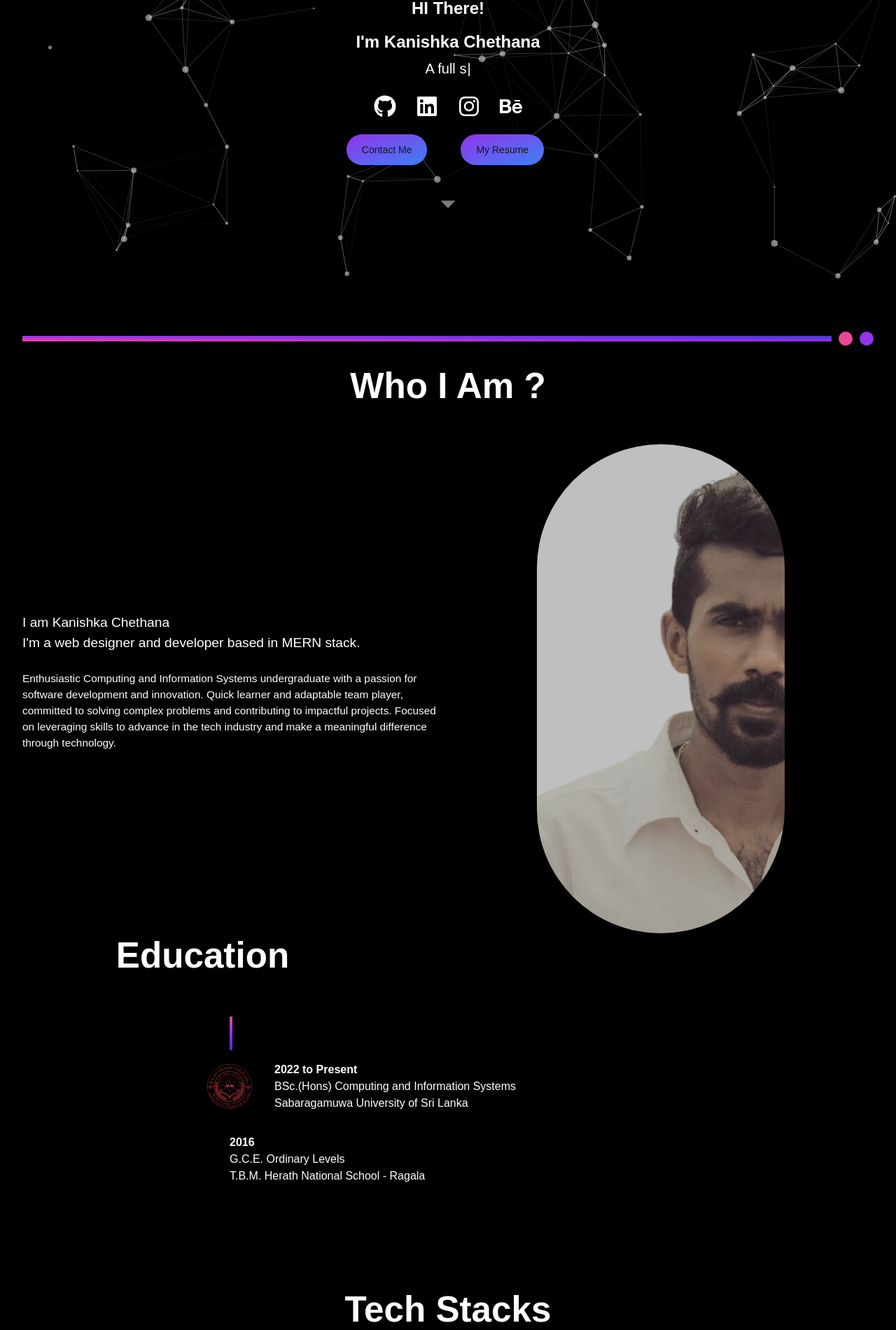
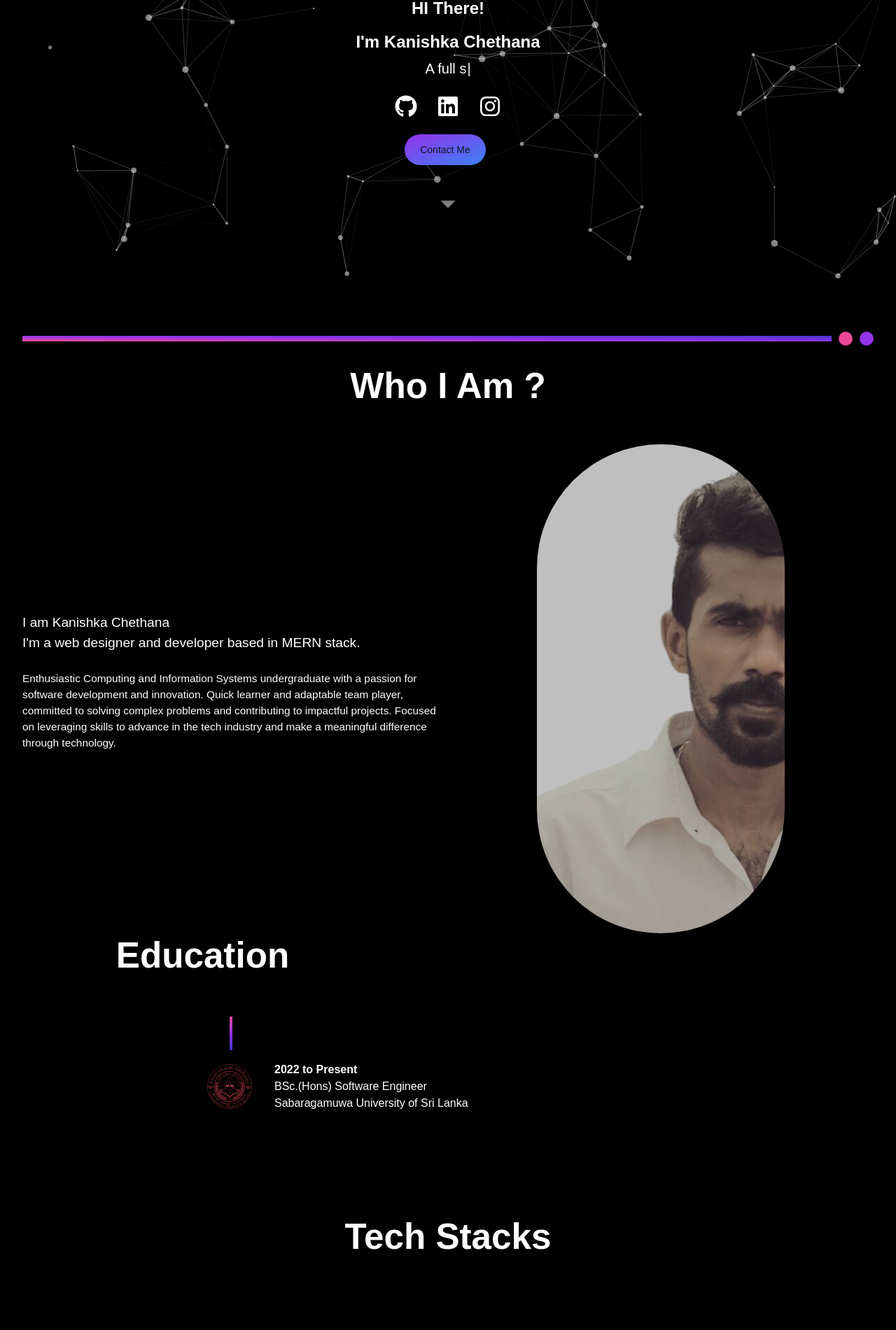
Before and after one commit to Kanishka-Che/NewPortfolio-master, a React (Vite) app: page / in a window 1280 px wide. Shown: the part 400-2301 px from the top of the page at 70% size. Built offline with nearby package versions, Linux system fonts and the light colour scheme.

Commit message:
contact file

```diff
--- a/src/components/Contact.jsx
+++ b/src/components/Contact.jsx
@@ -2,7 +2,10 @@ import React, { useState } from 'react';
 import { motion } from 'framer-motion';
 import { useInView } from 'react-intersection-observer';
 import emailjs from 'emailjs-com';
-import { FaGithub, FaLinkedin, FaFacebook, FaInstagram, FaYoutube, FaBlogger, FaStackOverflow, FaWhatsapp, FaEnvelope, FaPhone, FaMapMarkerAlt } from 'react-icons/fa';
+import {
+  FaGithub, FaLinkedin, FaFacebook, FaInstagram,
+  FaWhatsapp, FaEnvelope, FaPhone, FaMapMarkerAlt
+} from 'react-icons/fa';
 
 const fadeInVariants = {
   hidden: { y: 50, opacity: 0 },
@@ -18,43 +21,19 @@ const Contact = () => {
   const handleFormSubmit = (e) => {
     e.preventDefault();
 
-        emailjs
-            .sendForm(
-            'service_bmz6kns',
-            'template_irsfppu',
+    emailjs.sendForm(
+      'service_v0e93er',
+      'template_h91mgan',
       e.target,
-            'IPYLmr56gm3jq8OZq' // Add your user token here
-            )
-            .then(
+      'btotwDHrylpZeD4x2'
+    ).then(
       (result) => {
-                console.log('Email sent successfully:', result.text);
-                setFormStatus("🎉 Your message has been sent successfully! Thank you for reaching out. I'll get back to you soon.");
-                showPopup("🎉 Your message has been sent successfully! Thank you for reaching out. I'll get back to you soon.", "success");
+        setFormStatus("✅ Message sent successfully!");
       },
       (error) => {
-                console.error('Error sending email:', error.text);
-                setFormStatus("🚫 Oops! Something went wrong. Please try again later.");
-                showPopup("🚫 Oops! Something went wrong. Please try again later.", "error");
+        setFormStatus("❌ Failed to send message. Please try again.");
       }
     );
-
-        const showPopup = (message, type) => {
-            const popup = document.createElement('div');
-            popup.className = `popup-message ${type}`;
-            popup.textContent = message;
-            document.body.appendChild(popup);
-
-            setTimeout(() => {
-            popup.classList.add('show');
-            }, 100);
-
-            setTimeout(() => {
-            popup.classList.remove('show');
-            setTimeout(() => {
-                document.body.removeChild(popup);
-            }, 300);
-            }, 3000);
-        };
 
     e.target.reset();
   };
@@ -111,18 +90,17 @@ const Contact = () => {
 
           <button
             type="submit"
-                        className="button-primary"
+            className="bg-purple-600 hover:bg-purple-700 transition text-white px-6 py-2 rounded-lg font-medium"
           >
-                        <span>Send</span>
+            Send
           </button>
 
-                    {/* Form Status Message */}
           {formStatus && (
             <p className="text-center text-white mt-4">{formStatus}</p>
           )}
         </motion.form>
 
-                {/* Contact Details */}
+        {/* Contact Info */}
         <motion.div
           ref={ref3}
           className="flex flex-col gap-6 shadow-lg w-full md:w-1/2 p-6 rounded-lg"
@@ -131,8 +109,8 @@ const Contact = () => {
           variants={fadeInVariants}
           transition={{ duration: 0.5, delay: 0.3 }}
         >
-                    <a href="mailto:kanishkachethana@gailm.com" className="text-white text-lg font-medium flex items-center gap-2">
-                        <FaEnvelope className="w-6 h-6" /> kanishkachethana@gailm.com
+          <a href="mailto:kanishkachethana@gmail.com" className="text-white text-lg font-medium flex items-center gap-2">
+            <FaEnvelope className="w-6 h-6" /> kanishkachethana@gmail.com
           </a>
           <a href="tel:+94789107363" className="text-white text-lg font-medium flex items-center gap-2">
             <FaPhone className="w-6 h-6" /> +94 789 107 363
--- a/src/components/Education.jsx
+++ b/src/components/Education.jsx
@@ -62,38 +62,11 @@ const Education = () => {
             <div className="flex flex-col ml-4 p-4 bg-opacity-10 backdrop-blur-md rounded-lg">
               <span className="text-white font-bold">2022 to Present</span>
               <span className="text-white">
-                BSc.(Hons) Computing and Information Systems<br />
+                BSc.(Hons) Software Engineer<br />
                 Sabaragamuwa University of Sri Lanka
               </span>
             </div>
           </motion.div>
-
-          {/* Line 2 */}
-
-
-          {/* Badge 2 and Tab */}
-          <motion.div
-            className="flex items-center justify-start w-full relative"
-            initial="hidden"
-            animate={inView ? 'visible' : 'hidden'}
-            variants={fadeInVariants}
-            transition={{ duration: 0.2, ease: "easeInOut", delay: 0.2 }}
-          >
-
-
-          {/* Line 3 */}
-
-
-            <div className="flex flex-col ml-4 p-4 bg-opacity-10 backdrop-blur-md rounded-lg">
-              <span className="text-white font-bold">2016</span>
-              <span className="text-white">
-                G.C.E. Ordinary Levels<br />
-                T.B.M. Herath National School - Ragala
-              </span>
-            </div>
-          </motion.div>
-
-          {/* Final Line */}
 
         </div>
       </div>
--- a/src/components/Landing.jsx
+++ b/src/components/Landing.jsx
@@ -35,7 +35,7 @@ function Landing({ scrollToMyself }) {
                 style={{ height: '100vh' }}
             >
                 <motion.div
-                    className="p-1 mb-6 bg-gradient-to-tr from-pink-500 via-purple-600 to-indigo-700 rounded-full w-48 h-48 overflow-hidden hover:shadow-[0_0_15px_6px_rgba(128,90,213,0.7),0_0_25px_10px_rgba(59,130,246,0.7)] transition-shadow duration-300"
+                    className="p-1 mb-6 bg-gradient-to-tr from-gray-800 via-purple-900 to-black rounded-full w-48 h-48 overflow-hidden hover:shadow-[0_0_20px_8px_rgba(139,92,246,0.5),0_0_30px_12px_rgba(30,64,175,0.4)] transition-shadow duration-500 ease-in-out"
                     initial={{ scale: 0 }}
                     animate={{ scale: 1 }}
                     transition={{ duration: 0.5 }}
@@ -83,7 +83,7 @@ function Landing({ scrollToMyself }) {
                     />
                 </motion.div>
 
-                {/* Social Icons */}
+
                 <motion.div
                     className="flex justify-center mt-6 gap-7"
                     initial={{ y: 50, opacity: 0 }}
@@ -91,7 +91,7 @@ function Landing({ scrollToMyself }) {
                     transition={{ duration: 0.5, delay: 1 }}
                 >
                     <a
-                        href="https://github.com/GAP-Pathum"
+                        href="https://github.com/Kanishka-Che"
                         target="_blank"
                         rel="noopener noreferrer"
                         className="hover:scale-110 transition-transform duration-300 text-white"
@@ -100,7 +100,7 @@ function Landing({ scrollToMyself }) {
                         <FaGithub className="w-8 h-8" />
                     </a>
                     <a
-                        href="https://www.linkedin.com/in/pasindu-pathum-98a299249/?utm_source=share&utm_campaign=share_via&utm_content=profile&utm_medium=android_app"
+                        href="https://www.linkedin.com/in/kanishka-chethana-55b618295/"
                         target="_blank"
                         rel="noopener noreferrer"
                         className="hover:scale-110 transition-transform duration-300 text-white"
@@ -109,7 +109,7 @@ function Landing({ scrollToMyself }) {
                         <FaLinkedin className="w-8 h-8" />
                     </a>
                     <a
-                        href="https://www.instagram.com/g_a_p_pathum/profilecard/?igsh=MXVuNXQ1eXY0NjBkMA=="
+                        href="https://www.instagram.com/kanishkachethana?igsh=N2Z5N2x4bDN4YzU5"
                         target="_blank"
                         rel="noopener noreferrer"
                         className="hover:scale-110 transition-transform duration-300 text-white"
@@ -117,15 +117,7 @@ function Landing({ scrollToMyself }) {
                     >
                         <FaInstagram className="w-8 h-8" />
                     </a>
-                    <a
-                        href="https://www.behance.net/pasindupathum"
-                        target="_blank"
-                        rel="noopener noreferrer"
-                        className="hover:scale-110 transition-transform duration-300 text-white"
-                        aria-label="Behance"
-                    >
-                        <FaBehance className="w-8 h-8" />
-                    </a>
+
                 </motion.div>
 
                 <motion.div
@@ -136,9 +128,6 @@ function Landing({ scrollToMyself }) {
                 >
                     <button className="button-primary group" onClick={navigateToContact}>
                         <span className="group-hover:bg-opacity-0">Contact Me</span>
-                    </button>
-                    <button className="button-primary group" onClick={handleDownloadCV}>
-                        <span className="group-hover:bg-opacity-0">My Resume</span>
                     </button>
                 </motion.div>
 
```
Also changed, not shown: src/assets/skills/skillsImage.jsx (+23 -23 lines). Lines whose indentation alone changed are shown as unchanged.
